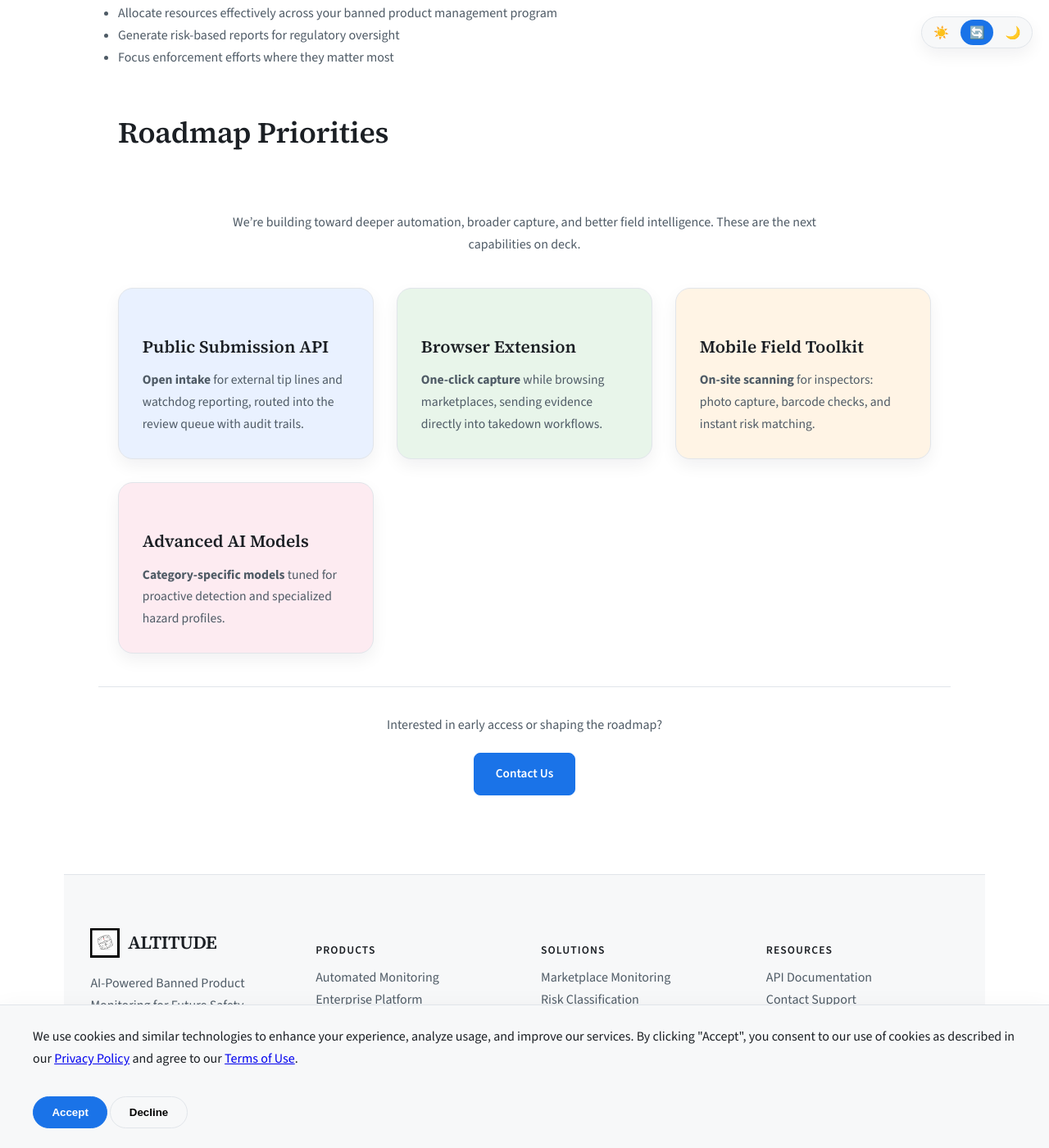
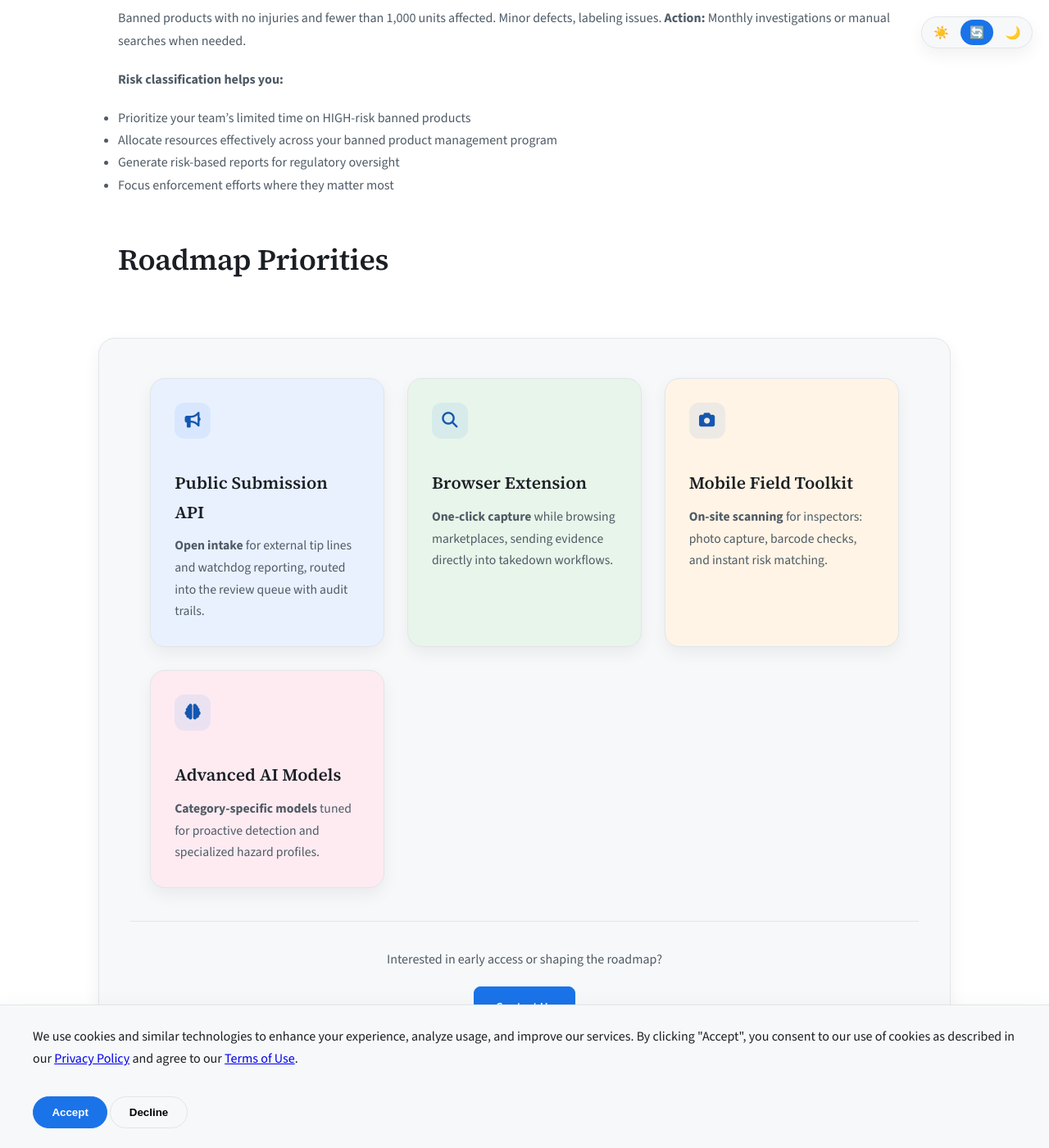
Before and after one commit to bizoton19/altitude, a Jekyll site: the page built from docs/index.md, in a window 1280 px wide and 1400 px high, scrolled down 4683 px. Shown: the whole window at 82% size. Built offline with Jekyll 4.4.1, drawn with Linux system fonts in a browser that asks for light colours; some of the changed text lies outside the part shown.

Commit message:
Improve dark mode contrast and section layout

```diff
--- a/docs/_layouts/default.html
+++ b/docs/_layouts/default.html
@@ -36,40 +36,40 @@
 }
 
 [data-theme="dark"] {
-  --bg: #0f1115;
-  --bg-2: #141820;
-  --bg-3: #1b2230;
+  --bg: #0b0d11;
+  --bg-2: #151a22;
+  --bg-3: #202734;
   --ink: #e7ecf2;
   --ink-strong: #ffffff;
-  --muted: #b0b7c0;
+  --muted: #c2c9d1;
   --accent: #8ab4f8;
   --accent-strong: #6fa4f6;
   --accent-soft: rgba(138, 180, 248, 0.14);
   --accent-3: #f28b82;
-  --border: #27303a;
-  --border-strong: #3a4654;
-  --shadow: 0 10px 30px rgba(0, 0, 0, 0.4);
-  --shadow-soft: 0 8px 20px rgba(0, 0, 0, 0.28);
+  --border: #2d3745;
+  --border-strong: #445265;
+  --shadow: 0 12px 32px rgba(0, 0, 0, 0.5);
+  --shadow-soft: 0 10px 24px rgba(0, 0, 0, 0.35);
   --code-bg: #151a22;
   --code-text: #e7ecf2;
 }
 
 @media (prefers-color-scheme: dark) {
   [data-theme="auto"] {
-    --bg: #0f1115;
-    --bg-2: #141820;
-    --bg-3: #1b2230;
+    --bg: #0b0d11;
+    --bg-2: #151a22;
+    --bg-3: #202734;
     --ink: #e7ecf2;
     --ink-strong: #ffffff;
-    --muted: #b0b7c0;
+    --muted: #c2c9d1;
     --accent: #8ab4f8;
     --accent-strong: #6fa4f6;
     --accent-soft: rgba(138, 180, 248, 0.14);
     --accent-3: #f28b82;
-    --border: #27303a;
-    --border-strong: #3a4654;
-    --shadow: 0 10px 30px rgba(0, 0, 0, 0.4);
-    --shadow-soft: 0 8px 20px rgba(0, 0, 0, 0.28);
+    --border: #2d3745;
+    --border-strong: #445265;
+    --shadow: 0 12px 32px rgba(0, 0, 0, 0.5);
+    --shadow-soft: 0 10px 24px rgba(0, 0, 0, 0.35);
     --code-bg: #151a22;
     --code-text: #e7ecf2;
   }
@@ -385,6 +385,47 @@
   max-width: 720px;
   margin: 0 auto 2.5rem;
   color: var(--muted);
+}
+
+
+.section-surface {
+  background: var(--bg-2);
+  border: 1px solid var(--border);
+  border-radius: 20px;
+  padding: 3rem clamp(1.5rem, 3vw, 3rem);
+  margin: 3rem auto;
+  box-shadow: var(--shadow-soft);
+}
+
+.section-surface .section-lede {
+  margin-bottom: 2rem;
+}
+
+.icon-chip {
+  display: inline-flex;
+  align-items: center;
+  justify-content: center;
+  width: 44px;
+  height: 44px;
+  border-radius: 12px;
+  background: var(--accent-soft);
+  color: var(--accent-strong);
+  font-size: 1.2rem;
+  margin-bottom: 0.8rem;
+}
+
+[data-theme="dark"] .roadmap-card,
+[data-theme="auto"] .roadmap-card {
+  color: var(--ink);
+}
+
+.roadmap-card.blue { background: #e5efff; }
+.roadmap-card.green { background: #e6f4ea; }
+.roadmap-card.amber { background: #fff4e5; }
+.roadmap-card.pink { background: #fdebf1; }
+
+@media (max-width: 700px) {
+  .workflow-dag { display: none; }
 }
 
 .section-kicker {
--- a/docs/index.md
+++ b/docs/index.md
@@ -7,7 +7,7 @@
 <div class="hero-section">
   <div>
     <div class="section-kicker">Altitude Platform</div>
-    <h1 class="hero-title">Banned Product Monitoring, Automated End‑to‑End</h1>
+    <h1 class="hero-title">AI Powered Banned Product Monitoring</h1>
     <p class="hero-subtitle">
       Altitude turns scattered regulatory data into a coordinated monitoring workflow. Import banned product data, scan marketplaces,
       prioritize risk, and export compliance-ready reports—without the manual search grind.
@@ -49,7 +49,7 @@
 </div>
 
 
-<div class="split-section">
+<div class="split-section section-surface">
   <div>
     <div class="section-kicker">Product</div>
     <h2>One platform, four critical workflows</h2>
@@ -70,7 +70,7 @@
 
 <h2>Complete Monitoring Workflow</h2>
 
-<div class="workflow-section">
+<div class="workflow-section section-surface">
   <div class="workflow-dag" id="workflowDag"></div>
 
   <div class="workflow-stage">
@@ -233,6 +233,7 @@
 
 <div class="feature-row">
   <div>
+    <div class="icon-chip"><i class="fas fa-radar"></i></div>
     <h3>Automated Monitoring</h3>
     <p>Continuously scan marketplaces with configurable cadence, visual search, and keyword matching.</p>
   </div>
@@ -247,6 +248,7 @@
 
 <div class="feature-row">
   <div>
+    <div class="icon-chip"><i class="fas fa-triangle-exclamation"></i></div>
     <h3>Risk Intelligence</h3>
     <p>Rank banned products by severity so teams can act on high-risk items first.</p>
   </div>
@@ -261,6 +263,7 @@
 
 <div class="feature-row">
   <div>
+    <div class="icon-chip"><i class="fas fa-plug-circle-bolt"></i></div>
     <h3>API & Integrations</h3>
     <p>Connect Altitude to internal systems, automation scripts, or compliance workflows.</p>
   </div>
@@ -352,28 +355,28 @@
 
 <h2>Roadmap Priorities</h2>
 
-<div class="roadmap-section">
-  <p class="section-lede">
-    We’re building toward deeper automation, broader capture, and better field intelligence. These are the next capabilities on deck.
-  </p>
-
+<div class="section-surface roadmap-section">
   <div class="roadmap-grid">
     <div class="roadmap-card blue">
+      <div class="icon-chip"><i class="fas fa-bullhorn"></i></div>
       <h3>Public Submission API</h3>
       <p><strong>Open intake</strong> for external tip lines and watchdog reporting, routed into the review queue with audit trails.</p>
     </div>
 
     <div class="roadmap-card green">
+      <div class="icon-chip"><i class="fas fa-search"></i></div>
       <h3>Browser Extension</h3>
       <p><strong>One‑click capture</strong> while browsing marketplaces, sending evidence directly into takedown workflows.</p>
     </div>
 
     <div class="roadmap-card amber">
+      <div class="icon-chip"><i class="fas fa-camera"></i></div>
       <h3>Mobile Field Toolkit</h3>
       <p><strong>On‑site scanning</strong> for inspectors: photo capture, barcode checks, and instant risk matching.</p>
     </div>
 
     <div class="roadmap-card pink">
+      <div class="icon-chip"><i class="fas fa-brain"></i></div>
       <h3>Advanced AI Models</h3>
       <p><strong>Category‑specific models</strong> tuned for proactive detection and specialized hazard profiles.</p>
     </div>
```
